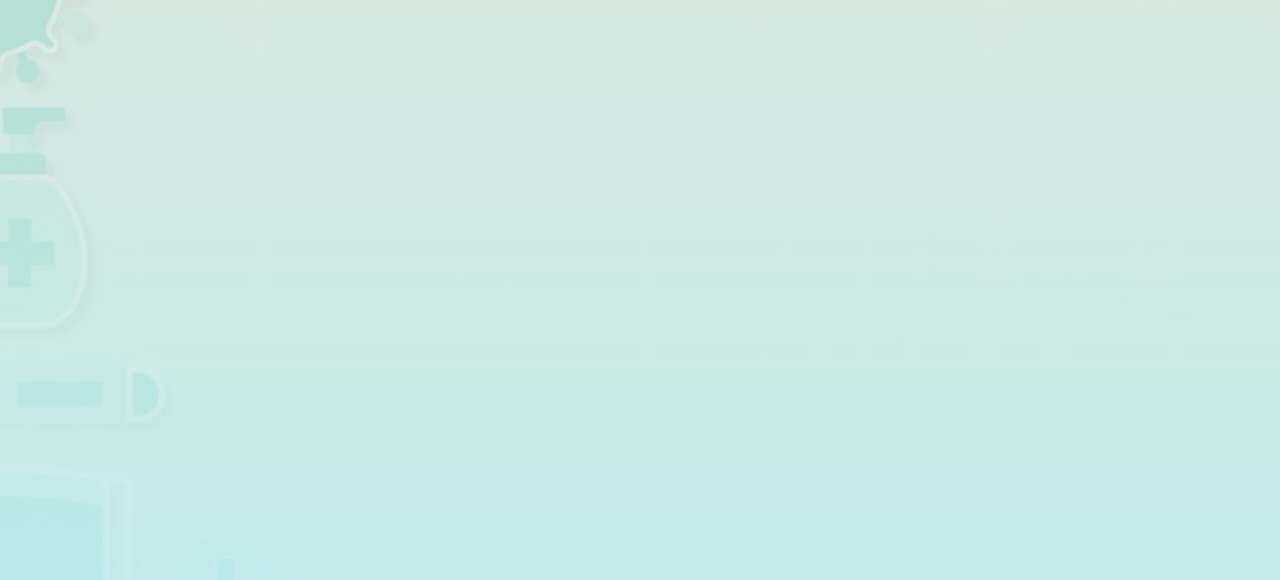
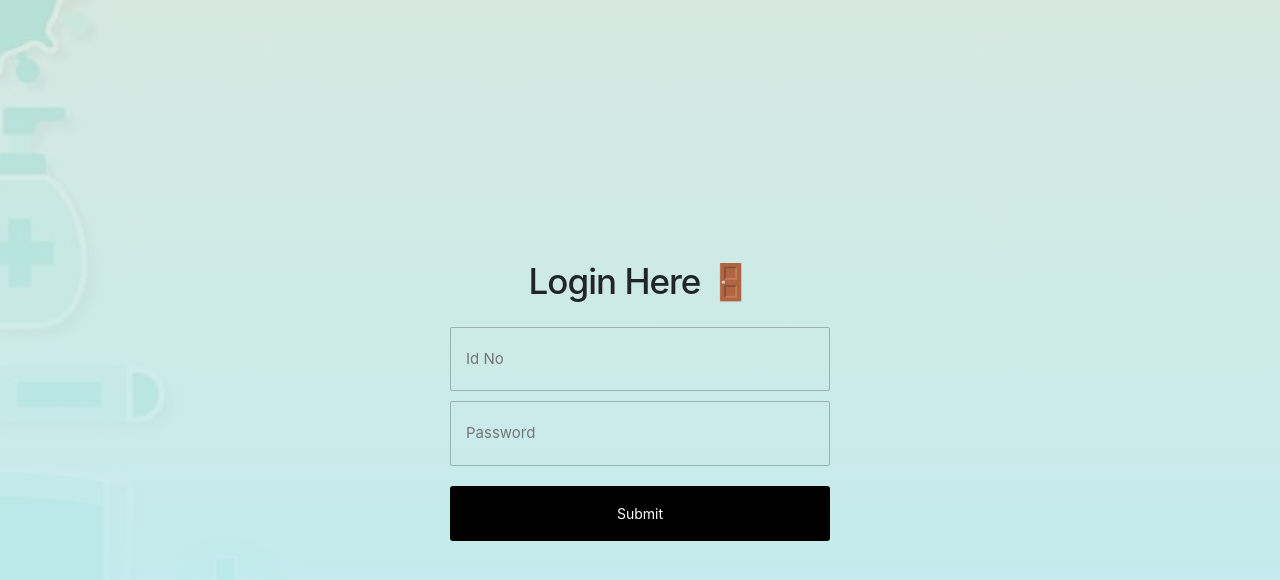
Before and after one commit to WijesooriyaHD/MedSearch_Mini_Project, a React (Create React App) app in the folder frontend/web_app/: page /login in a window 1280 px wide. Before the commit this address had no page. Shown: the top 580 px of the page. Built offline with nearby package versions, Linux system fonts and the light colour scheme.

Commit message:
implemented login page using redux

```diff
--- a/frontend/web_app/package.json
+++ b/frontend/web_app/package.json
@@ -3,6 +3,7 @@
   "version": "0.1.0",
   "private": true,
   "dependencies": {
+    "@reduxjs/toolkit": "^1.9.1",
     "@testing-library/jest-dom": "^5.16.2",
     "@testing-library/react": "^12.1.3",
     "@testing-library/user-event": "^13.5.0",
@@ -12,8 +13,9 @@
     "react": "^17.0.2",
     "react-dom": "^17.0.2",
     "react-icons": "^4.3.1",
+    "react-redux": "^8.0.5",
     "react-router-dom": "^6.2.2",
-    "react-scripts": "^5.0.0",
+    "react-scripts": "^5.0.1",
     "react-typist": "^2.0.5",
     "styled-components": "^5.3.3",
     "web-vitals": "^2.1.4",
--- a/frontend/web_app/src/App.js
+++ b/frontend/web_app/src/App.js
@@ -6,23 +6,36 @@ import UpdateDetails from './Pages/updateMedicine'
 
 import {Route,Routes , Link} from "react-router-dom"
 import ListMedicine from './Pages/listMedicine';
+import Login from './Pages/login';
+import { useSelector } from 'react-redux';
 import Searchfilter from './Pages/searchMedicine';
 
 
 function App() {
+
+ //const userin=useSelector((state)=>state.user);
+  //const login=userin.isloggedin;
+ //{login ? <ListMedicine/>:<Login/>};
   return (
     <div className="App">
 
+
+
       <Routes>
       <Route exact path="/" element={ <Home /> }/>
+      <Route path="/login" element={ <Login /> }/>
       <Route path="/listmedicines" element={ <ListMedicine/> }/>
       <Route path="/form" element={ <Form /> }/>
       <Route path="/updatedetails" element={ <UpdateDetails/> }/>
 
+
       <Route path="/home" element={ <Home /> }/>
       <Route path="/searchMedicine" element={ <Searchfilter/> }/>
 
+
       </Routes>
+
+
 
     </div>
 
--- a/frontend/web_app/src/Pages/home.jsx
+++ b/frontend/web_app/src/Pages/home.jsx
@@ -59,7 +59,7 @@ class Home extends Component {
             </div>
 
             <div className='button2'>
-            <Link to="/listmedicines"><button type="button" className="btn-c"><font face ="Comic sans MS" >Phamacy Owner</font>
+            <Link to="/login"><button type="button" className="btn-c"><font face ="Comic sans MS" >Phamacy Owner</font>
             </button></Link>
             </div>
             <div className='button4'>
--- /dev/null
+++ b/frontend/web_app/src/Pages/login.css
@@ -0,0 +1,44 @@
+.login{
+    display: flex;
+    flex-direction: column;
+    justify-content: center;
+    height: 100vh;
+    align-items: center;
+    font-family: "Inter"
+}
+
+.login_form{
+    display: flex;
+    flex-direction: column;
+}
+
+.login_form > h1{
+    font-size: 35px;
+    margin-bottom: 15px;
+    padding-bottom: 10px;
+    letter-spacing: -1px;
+}
+
+.login_form > input{
+    min-width: 380px;
+    padding: 20px 0;
+    padding-left: 15px;
+    margin-bottom: 10px;
+    outline: none;
+    border: 1px solid rgba(0,0,0,0.24);
+    font-family: "Inter";
+    border-radius: 2px;
+    font-size: 15px;
+
+}
+
+.submit_btn{
+    padding: 17px 30px ;
+    margin-top: 10px;
+    background: black;
+    border: none;
+    color: white;
+    font-size: 14px;
+    font-family: "Inter";
+    border-radius: 3px;
+}
--- /dev/null
+++ b/frontend/web_app/src/Pages/login.jsx
@@ -0,0 +1,100 @@
+import React, { useState } from 'react'
+import { useDispatch, useSelector } from 'react-redux';
+import { userLogin } from '../redux/apicalls';
+import { login } from '../redux/userSlice';
+
+import './login.css'
+
+import { useNavigate } from 'react-router-dom';
+const Login =() =>{
+
+    const [idNo,setIdNo]=useState("");
+    const [password,setPassword]=useState("");
+    const isloggedin=false;
+
+
+    const navigate = useNavigate();
+
+    console.log(idNo,password);
+
+    const user1=useSelector((state)=>state.user);
+    console.log("user id = "+user1.idNo);
+
+
+
+    const dispatch=useDispatch();
+
+
+
+    const handleSubmit = (e) =>{
+        e.preventDefault();
+
+        /*dispatch(login({
+            idNo:idNo,
+            password:password,
+
+        }));
+        */
+
+        dispatch(login({
+            idNo:user1.idNo,
+            password:user1.password,
+            isloggedin:false,
+        }));
+
+        console.log(user1);
+
+        userLogin({idNo,password,isloggedin},dispatch);
+
+        handleNavigate(user1.isloggedin);
+
+
+    }
+
+    console.log("pass : ",user1.password);
+
+
+    console.log("user log in log form? :"+user1.isloggedin);
+
+
+ const handleNavigate = (login) => {
+
+    console.log("login ="+login);
+    if(login===true){
+
+
+       console.log("nav");
+       navigate('/listmedicines');
+
+    }
+
+}
+
+
+
+
+    return (
+
+        <div className="login">
+            <form className="login_form" onSubmit={(e)=>handleSubmit(e)}>
+                <h1>Login Here 🚪</h1>
+                <input
+                type="idNo" placeholder='Id No'
+                onChange={(e)=>setIdNo(e.target.value)}></input>
+
+                <input
+                type="password" placeholder='Password'
+                onChange={(e)=>setPassword(e.target.value)}></input>
+
+                <button type='submit' className='submit_btn'>Submit</button>
+
+            </form>
+
+        </div>
+
+
+    )
+
+
+}
+export default Login;
--- a/frontend/web_app/src/index.js
+++ b/frontend/web_app/src/index.js
@@ -5,9 +5,15 @@ import App from './App';
 import reportWebVitals from './reportWebVitals';
 import 'bootstrap/dist/css/bootstrap.css'
 import {BrowserRouter} from "react-router-dom"
+
+import { Provider } from 'react-redux';
+import store from "./redux/store";
+//import { userReducer } from './features/userSlice.js';
 ReactDOM.render(
   <BrowserRouter>
+  <Provider store={store}>
     <App />
+  </Provider>
 
   </BrowserRouter>,
   document.getElementById('root')
--- /dev/null
+++ b/frontend/web_app/src/redux/apicalls.js
@@ -0,0 +1,58 @@
+import axios from "axios";
+import { Link } from "react-router-dom";
+import { login } from "./userSlice";
+
+import { useNavigate } from 'react-router-dom';
+import ListMedicine from "../Pages/listMedicine";
+
+export const userLogin = async(user,dispatch)=>{
+
+
+
+
+    dispatch(login({
+        idNo:user.idNo,
+        password:user.password,
+        isloggedin:false,
+    }));
+
+
+
+    axios.get(`http://localhost:8080/api/shopowners/${user.idNo}/${user.password}`)
+    .then(res=>{
+
+       // console.log(res);
+        //console.log(res.data.idNo);
+        if(res.status===200 && res.data!=="" ){
+
+            console.log(res);
+
+
+
+            dispatch(login({
+                idNo:user.idNo,
+                password:user.password,
+                isloggedin:true,
+            }));
+
+
+            console.log("user in api :");
+            console.log(user);
+            console.log("api log ;"+user.isloggedin);
+
+            //return 2;
+
+           // handleNavigate(user.isloggedin);
+
+            //const navigate = useNavigate();
+            //navigate('/listmedicines');
+            //alert(`login successfull`);s
+           // history.push('./listmedicines');
+//<ListMedicine/>
+
+        }
+
+     }
+    )
+
+}
--- /dev/null
+++ b/frontend/web_app/src/redux/store.js
@@ -0,0 +1,8 @@
+import { configureStore } from "@reduxjs/toolkit";
+import userReducer from "./userSlice";
+
+export default configureStore({
+    reducer:{
+        user:userReducer,
+    },
+});
--- /dev/null
+++ b/frontend/web_app/src/redux/userSlice.js
@@ -0,0 +1,22 @@
+import { createSlice } from "@reduxjs/toolkit";
+import { act } from "react-dom/test-utils";
+
+export const userSlice = createSlice({
+    name:"user",
+    initialState:{
+        idNo:null,
+        password:null,
+        isloggedin:false,
+    },
+    reducers:{
+        login:(state,action)=>{
+            //state.user=action.payload;
+            state.idNo=action.payload.idNo;
+            state.password=action.payload.password;
+            state.isloggedin=action.payload.isloggedin;
+        },
+    },
+});
+
+export const {login}= userSlice.actions;
+export default userSlice.reducer;
```
Also changed, not shown: 1 other file (tests, documents, lock files or other folders).
